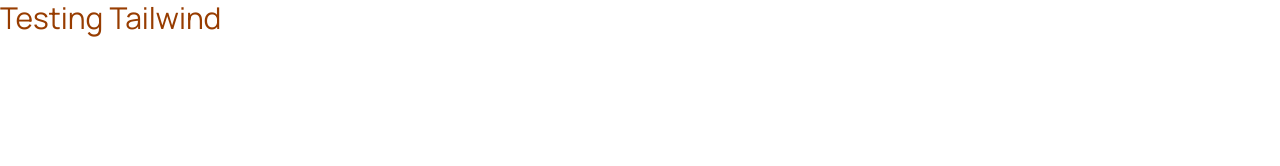
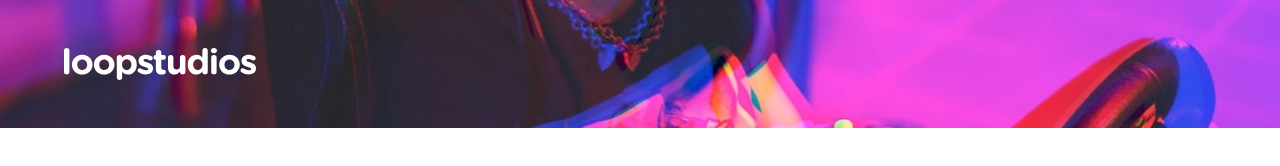
Before and after one commit to VikasSuthar007/Tailwind_loopstudio_website, a website: page src/index.html in a window 1280 px wide. Drawn offline with Linux system fonts and the light colour scheme; a web font is replaced by a local one.

Commit message:
Added Hero IMage

```diff
--- a/src/Styles/input.css
+++ b/src/Styles/input.css
@@ -6,4 +6,7 @@
   --breakpoint-md: 768px; /* 768px */
   --breakpoint-lg: 976; /* 976px */
   --breakpoint-xl: 1440; /* 1440px */
+
+  --background-image-hero: url(../images/desktop/image-hero.jpg);
+  --background-image-mobile-hero: url(../images/mobile/image-hero.jpg);
 }
--- a/src/index.html
+++ b/src/index.html
@@ -11,6 +11,19 @@
     />
   </head>
   <body>
-    <div class="text-3xl text-amber-800">Testing Tailwind</div>
+    <!-- Hero Section -->
+    <section
+      id="hero"
+      class="bg-mobile-hero md:bg-hero bg-no-repeat bg-cover bg-center"
+    >
+      <!-- Hero Container -->
+      <div class="container max-w-6xl mx-auto px-6 py-12 md:px-0">
+        <!-- Nav Container-->
+        <nav class="flex items-center justify-between font-bold text-white">
+          <img src="images/logo.svg" alt="Logo" />
+        </nav>
+        <!-- Nav Container Close-->
+      </div>
+    </section>
   </body>
 </html>
```
Also changed, not shown: src/Styles/output.css.
